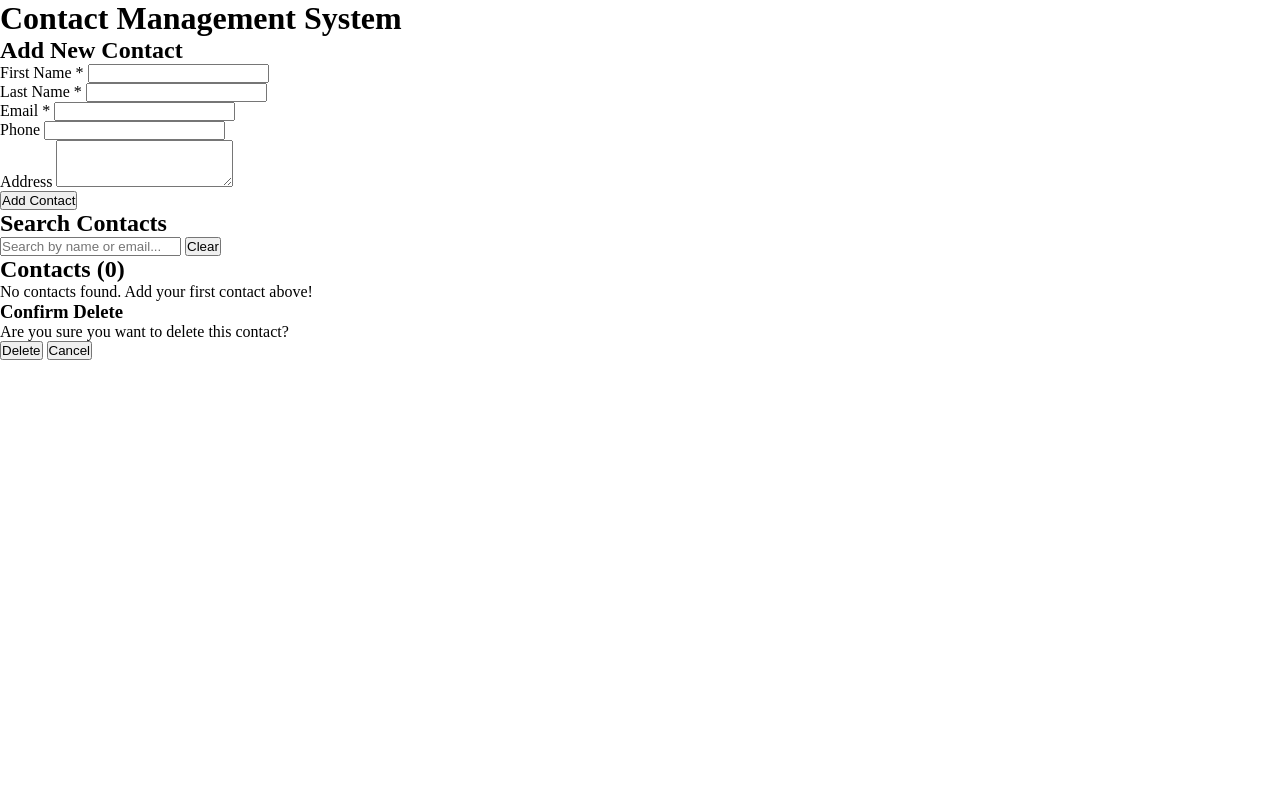
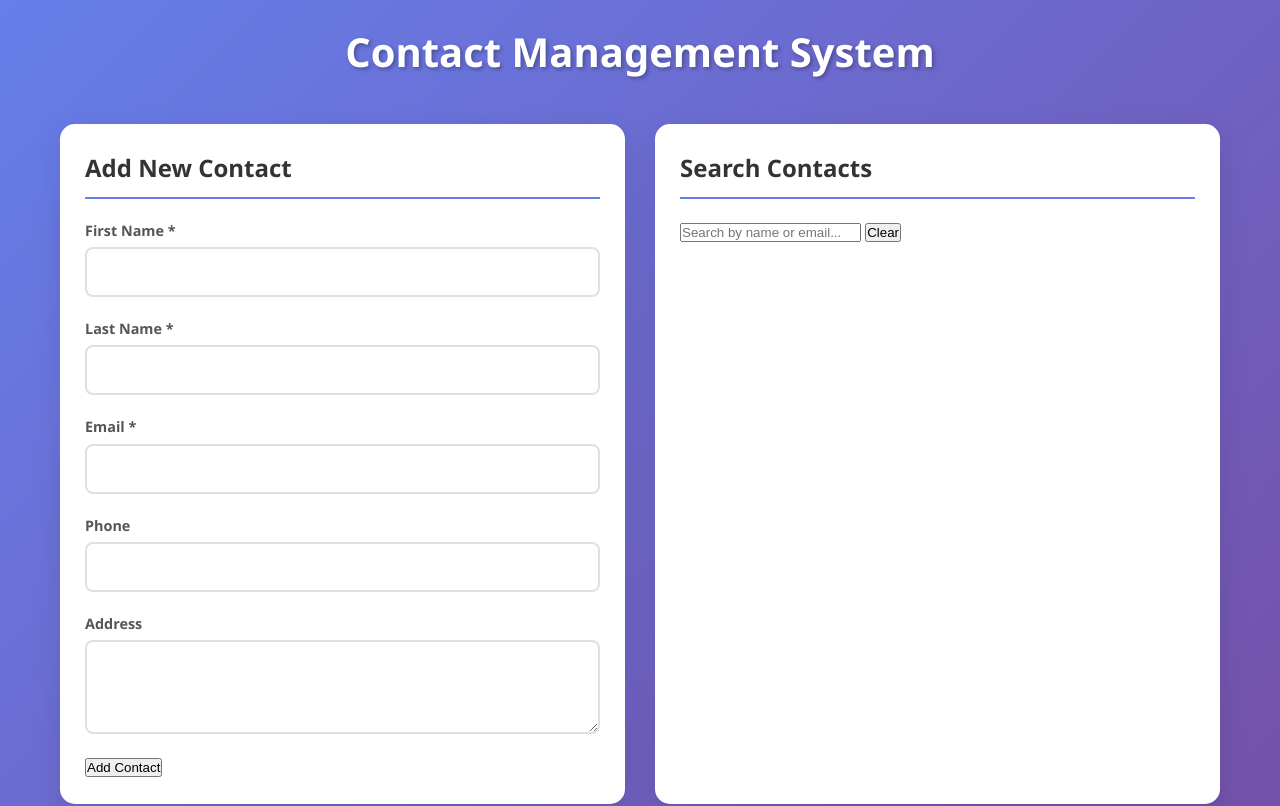
Before and after one commit to jkimunyi-dev/contact-management-system, a website: page index.html in a window 1280 px wide. Shown: the top 806 px of the page. Drawn offline with Linux system fonts and the light colour scheme.

Commit message:
Base styling, Header Styling and Form styling

```diff
--- a/style.css
+++ b/style.css
@@ -1,4 +1,95 @@
-*{
+/* Reset and Base Styles */
+* {
     margin: 0;
     padding: 0;
+    box-sizing: border-box;
 }
+
+body {
+    font-family: 'Segoe UI', Tahoma, Geneva, Verdana, sans-serif;
+    line-height: 1.6;
+    color: #333;
+    background: linear-gradient(135deg, #667eea 0%, #764ba2 100%);
+    min-height: 100vh;
+}
+
+.container {
+    max-width: 1200px;
+    margin: 0 auto;
+    padding: 20px;
+}
+
+/* Header */
+header {
+    text-align: center;
+    margin-bottom: 40px;
+}
+
+header h1 {
+    color: white;
+    font-size: 2.5rem;
+    margin-bottom: 10px;
+    text-shadow: 2px 2px 4px rgba(0, 0, 0, 0.3);
+}
+
+/* Main Content */
+main {
+    display: grid;
+    gap: 30px;
+    grid-template-columns: 1fr;
+}
+
+@media (min-width: 768px) {
+    main {
+        grid-template-columns: 1fr 1fr;
+    }
+
+    .contacts-section {
+        grid-column: 1 / -1;
+    }
+}
+
+/* Sections */
+section {
+    background: white;
+    border-radius: 15px;
+    padding: 25px;
+    box-shadow: 0 10px 30px rgba(0, 0, 0, 0.1);
+    backdrop-filter: blur(10px);
+}
+
+section h2 {
+    color: #333;
+    margin-bottom: 20px;
+    font-size: 1.5rem;
+    border-bottom: 2px solid #667eea;
+    padding-bottom: 10px;
+}
+
+/* Form Styles */
+.contact-form {
+    display: grid;
+    gap: 20px;
+}
+
+.form-group {
+    display: flex;
+    flex-direction: column;
+    gap: 5px;
+}
+
+.form-group label {
+    font-weight: 600;
+    color: #555;
+    font-size: 0.9rem;
+}
+
+.form-group input,
+.form-group textarea {
+    padding: 12px 15px;
+    border: 2px solid #e0e0e0;
+    border-radius: 8px;
+    font-size: 1rem;
+    transition: all 0.3s ease;
+    font-family: inherit;
+}
```
Also changed, not shown: 1 other file.
